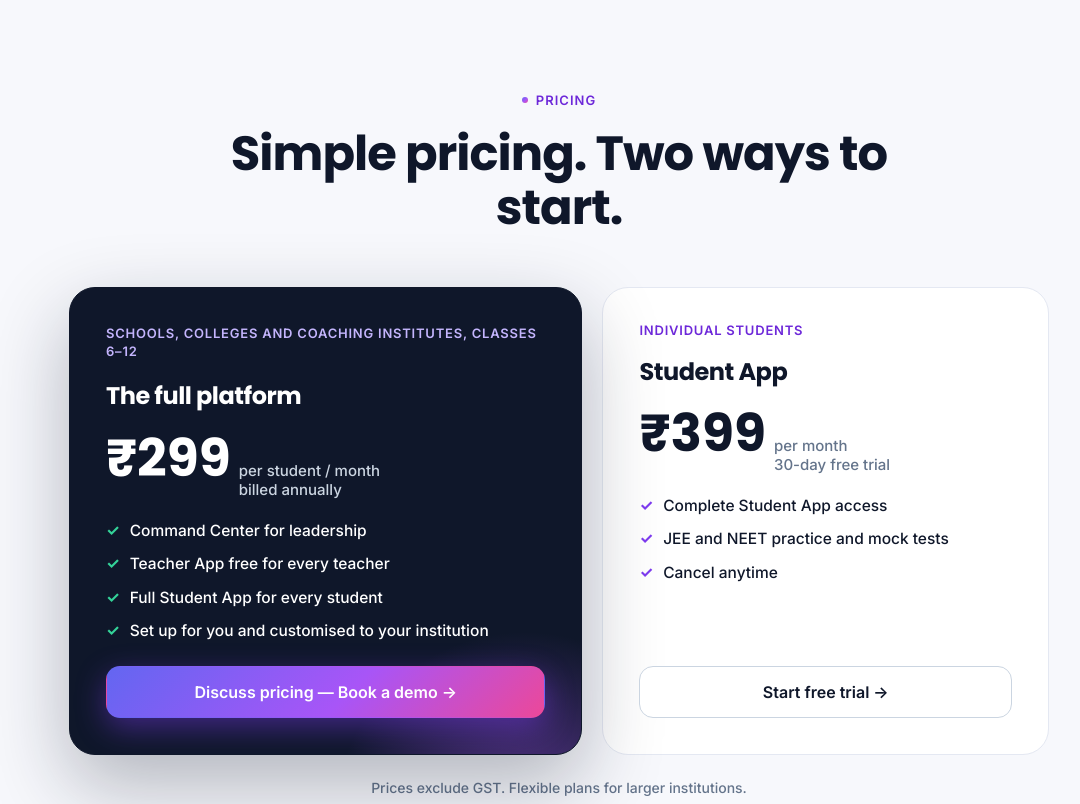
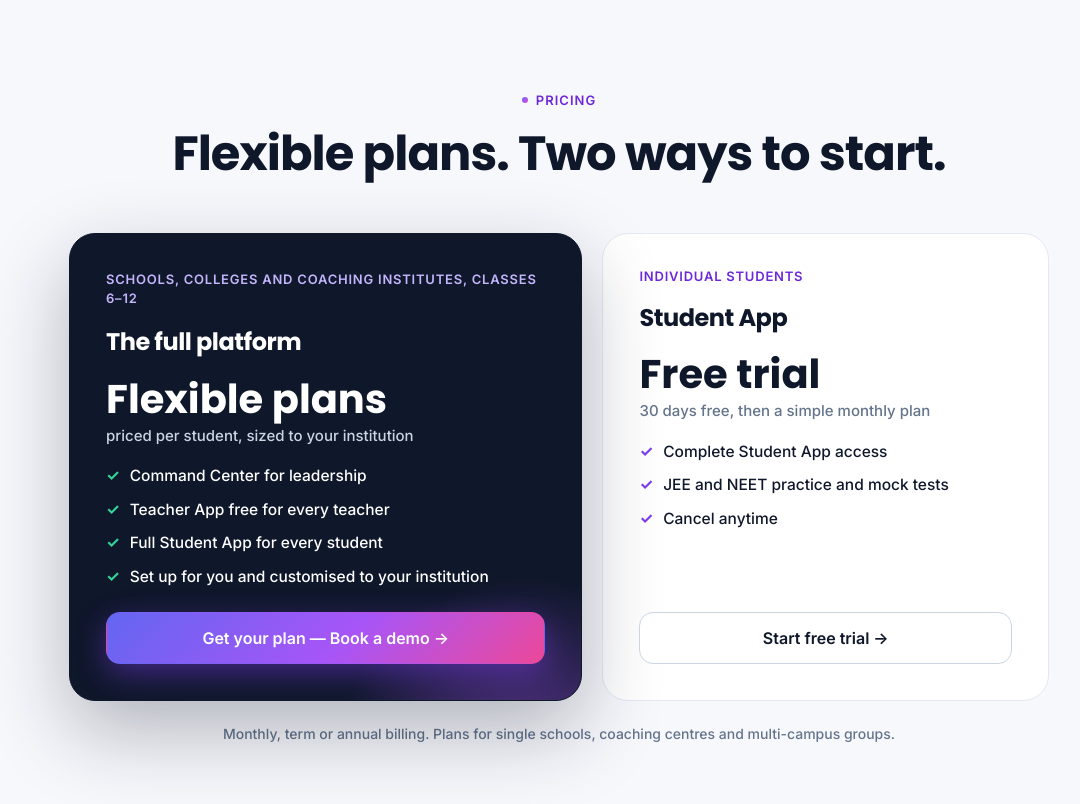
Before and after one commit to Arjun-nuerax/nuerax-website, a plain HTML site: page index.html in a window 1280 px wide. Shown: the part 9540-10344 px from the top of the page, without its empty margins (81-1161 px from the left). Drawn offline with Linux system fonts and the light colour scheme.

Commit message:
Pricing: show flexible plans and student free trial instead of prices
Co-Authored-By: Claude Opus 5.5 <noreply@anthropic.com>
Claude-Session: https://claude.ai/code/session_01LmQRs4iHtvHovCdca63CYM

```diff
--- a/index.html
+++ b/index.html
@@ -35,7 +35,7 @@
 <script type="application/ld+json">
 {"@context":"https://schema.org","@graph":[
  {"@type":"Organization","name":"ekRank","url":"https://ekrank.com/","logo":"https://ekrank.com/assets/ekrank-mark-v6-512.png","email":"hello@ekrank.com","telephone":"+91-73311-20766"},
- {"@type":"SoftwareApplication","name":"ekRank","applicationCategory":"EducationalApplication","operatingSystem":"Web, Android, iOS","description":"Integrated assessment and student performance platform for schools, colleges and coaching institutes, Classes 6 to 12: board, olympiad, JEE and NEET preparation, proctored online and OMR exams, a 1,51,000+ question bank, instant results and a next step for every student.","offers":{"@type":"Offer","price":"299","priceCurrency":"INR","description":"Per student per month for institutions."}}
+ {"@type":"SoftwareApplication","name":"ekRank","applicationCategory":"EducationalApplication","operatingSystem":"Web, Android, iOS","description":"Integrated assessment and student performance platform for schools, colleges and coaching institutes, Classes 6 to 12: board, olympiad, JEE and NEET preparation, proctored online and OMR exams, a 1,51,000+ question bank, instant results and a next step for every student."}
 ]}
 </script>
 <style>
@@ -442,6 +442,7 @@ section{position:relative}
 .amt b{font:700 52px/1 var(--head)}
 .amt span{font:500 15px/1.3 var(--body);color:var(--lmute)}
 .p.main .amt span{color:#CBD5E1}
+.amt.amt-w{flex-direction:column;align-items:flex-start;gap:6px}.amt.amt-w b{font-size:40px;line-height:1.05}
 .p ul{list-style:none;margin:4px 0 8px;padding:0;display:flex;flex-direction:column;gap:11px}
 .p li{display:flex;gap:10px;font:500 15.5px/1.45 var(--body)}
 .p li:before{content:"✓";font-weight:700;color:#7C3AED}
@@ -1129,7 +1130,7 @@ h1.h1-roles{font-size:clamp(32px,4.4vw,62px);line-height:1.08;letter-spacing:-.0
       <div class="q"><small>02</small><h4>What do I do today?</h4><p>A daily plan that mixes study, fixing past mistakes and the right test.</p></div>
       <div class="q"><small>03</small><h4>How far can I go?</h4><p>An estimated rank range and the topics that would move it the most.</p></div>
     </div>
-    <div class="stu-cta rv"><a class="btn btn-p" href="https://app.ekrank.com">Start 30-day free trial →</a><a class="btn btn-g" href="#pricing">See student pricing</a></div>
+    <div class="stu-cta rv"><a class="btn btn-p" href="https://app.ekrank.com">Start 30-day free trial →</a><a class="btn btn-g" href="#pricing">See plans</a></div>
     <div class="stu-apps rv"><span>Also on your phone</span><div class="stores" data-where="students"><!-- Dummy links: replace href="#" with the real store URLs, or set appStoreUrl / playStoreUrl in js/config.js --><a class="store-badge" href="#" data-store="ios" data-cta="store-ios-students"><svg width="22" height="22" viewBox="0 0 24 24" fill="#fff" aria-hidden="true"><path d="M18.71 19.5c-.83 1.24-1.71 2.45-3.05 2.47-1.34.03-1.77-.79-3.29-.79-1.53 0-2 .77-3.27.82-1.31.05-2.3-1.32-3.14-2.53C4.25 17 2.94 12.45 4.7 9.39c.87-1.52 2.43-2.48 4.12-2.51 1.28-.02 2.5.87 3.29.87.78 0 2.26-1.07 3.81-.91.65.03 2.47.26 3.64 1.98-.09.06-2.17 1.28-2.15 3.81.03 3.02 2.65 4.03 2.68 4.04-.03.07-.42 1.44-1.38 2.83M13 3.5c.73-.83 1.94-1.46 2.94-1.5.13 1.17-.34 2.35-1.04 3.19-.69.85-1.83 1.51-2.95 1.42-.15-1.15.41-2.35 1.05-3.11z"/></svg><span><small>Download on the</small><b>App Store</b></span></a><a class="store-badge" href="#" data-store="android" data-cta="store-android-students"><svg width="22" height="22" viewBox="0 0 24 24" fill="#fff" aria-hidden="true"><path d="M3.609 1.814L13.792 12 3.61 22.186a.996.996 0 0 1-.61-.92V2.734a1 1 0 0 1 .609-.92zm10.89 10.893l2.302 2.302-10.937 6.333 8.635-8.635zm3.199-3.198l2.807 1.626a1 1 0 0 1 0 1.73l-2.808 1.626L15.206 12l2.492-2.491zM5.864 2.658L16.802 8.99l-2.303 2.303-8.635-8.635z"/></svg><span><small>GET IT ON</small><b>Google Play</b></span></a></div></div>
     <p class="note">Rank ranges are estimates based on your test performance, not a guarantee of your result.</p>
   </div>
@@ -1168,25 +1169,25 @@ h1.h1-roles{font-size:clamp(32px,4.4vw,62px);line-height:1.08;letter-spacing:-.0
   <div class="wrap">
     <div class="sec-h rv">
       <span class="eyebrow"><i></i>Pricing</span>
-      <h2>Simple pricing. Two ways to start.</h2>
+      <h2>Flexible plans. Two ways to start.</h2>
     </div>
     <div class="price rv">
       <div class="p main">
         <span class="lab" style="line-height:1.45">Schools, colleges and coaching institutes, Classes 6–12</span>
         <h3>The full platform</h3>
-        <div class="amt"><b>₹299</b><span>per student / month<br>billed annually</span></div>
+        <div class="amt amt-w"><b>Flexible plans</b><span>priced per student, sized to your institution</span></div>
         <ul><li>Command Center for leadership</li><li>Teacher App free for every teacher</li><li>Full Student App for every student</li><li>Set up for you and customised to your institution</li></ul>
-        <a class="btn btn-p" href="#demo">Discuss pricing — Book a demo →</a>
+        <a class="btn btn-p" href="#demo">Get your plan — Book a demo →</a>
       </div>
       <div class="p">
         <span class="lab">Individual students</span>
         <h3>Student App</h3>
-        <div class="amt"><b>₹399</b><span>per month<br>30-day free trial</span></div>
+        <div class="amt amt-w"><b>Free trial</b><span>30 days free, then a simple monthly plan</span></div>
         <ul><li>Complete Student App access</li><li>JEE and NEET practice and mock tests</li><li>Cancel anytime</li></ul>
         <a class="btn btn-o" href="https://app.ekrank.com">Start free trial →</a>
       </div>
     </div>
-    <p class="fine">Prices exclude GST. Flexible plans for larger institutions.</p>
+    <p class="fine">Monthly, term or annual billing. Plans for single schools, coaching centres and multi-campus groups.</p>
   </div>
 </section>
 
```
